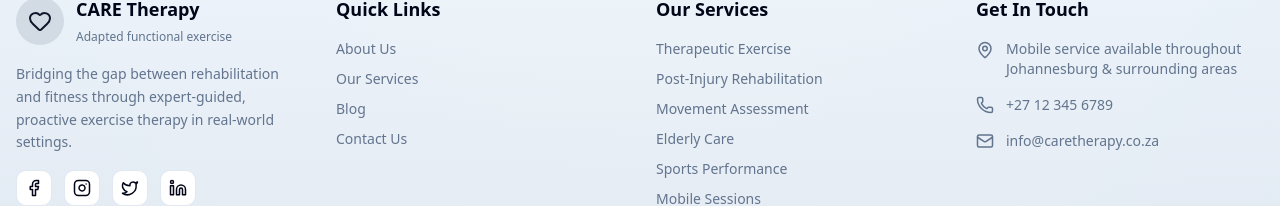
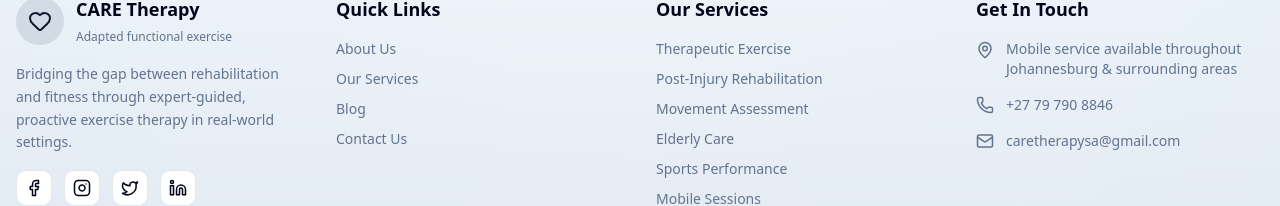
Before and after one commit to CodingWithCallum/CareTherapy, a Next.js app in the folder caretherapy/: page / in a window 1280 px wide. Shown: the part 4000-4206 px from the top of the page. Built offline with nearby package versions, Linux system fonts and the light colour scheme.

Commit message:
Please enter the commit message for your changes. Lines starting

```diff
--- a/caretherapy/src/components/layout/footer.tsx
+++ b/caretherapy/src/components/layout/footer.tsx
@@ -166,7 +166,7 @@ export default function Footer() {
                   className="flex items-center space-x-3 text-sm text-muted-foreground hover:text-primary transition-colors group"
                 >
                   <Phone size={18} className="flex-shrink-0 group-hover:text-primary" />
-                  <span>+27 12 345 6789</span>
+                  <span>+27 79 790 8846</span>
                 </motion.a>
               </li>
               <li>
@@ -176,7 +176,7 @@ export default function Footer() {
                   className="flex items-center space-x-3 text-sm text-muted-foreground hover:text-primary transition-colors group"
                 >
                   <Mail size={18} className="flex-shrink-0 group-hover:text-primary" />
-                  <span>info@caretherapy.co.za</span>
+                  <span>caretherapysa@gmail.com</span>
                 </motion.a>
               </li>
             </ul>
```
